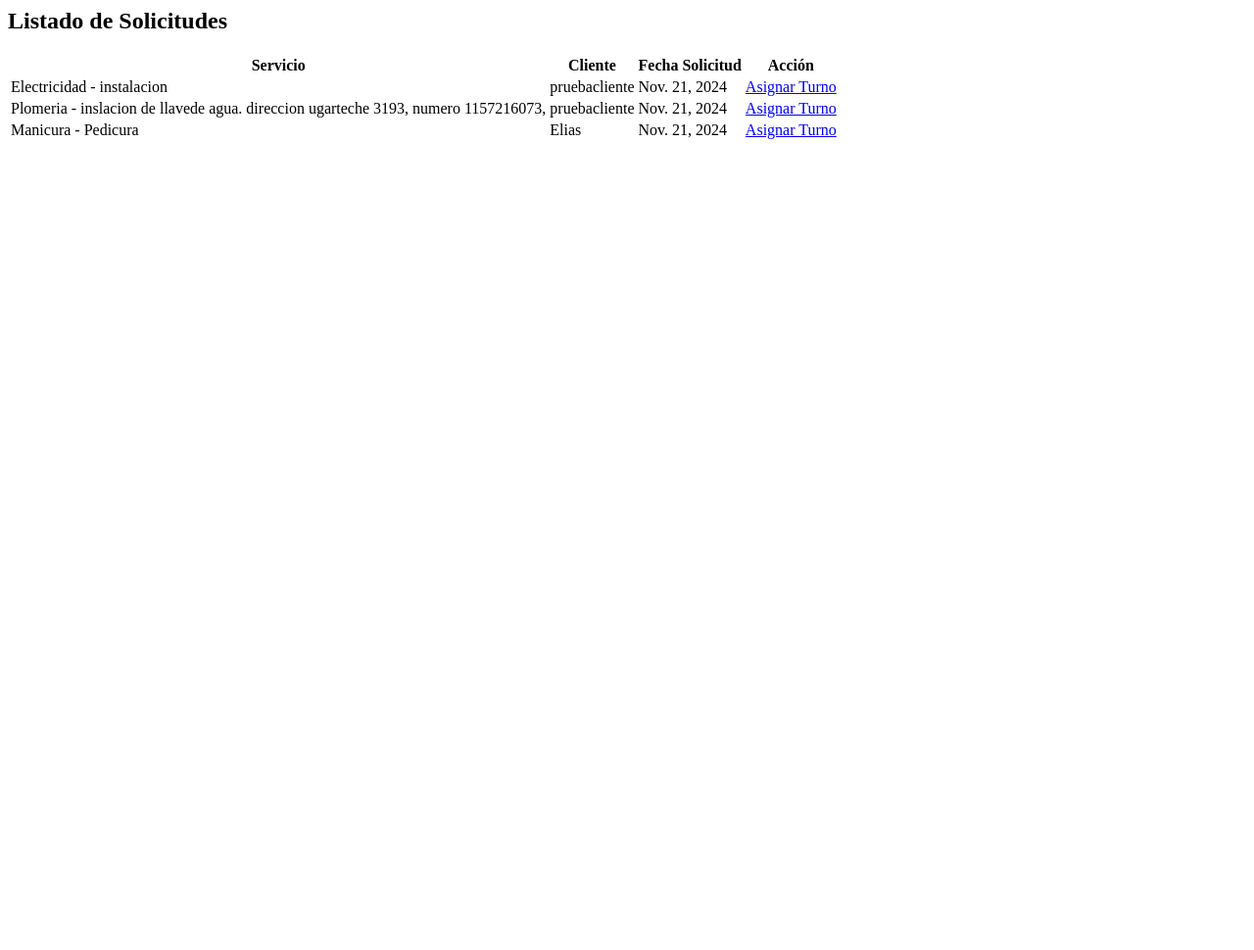
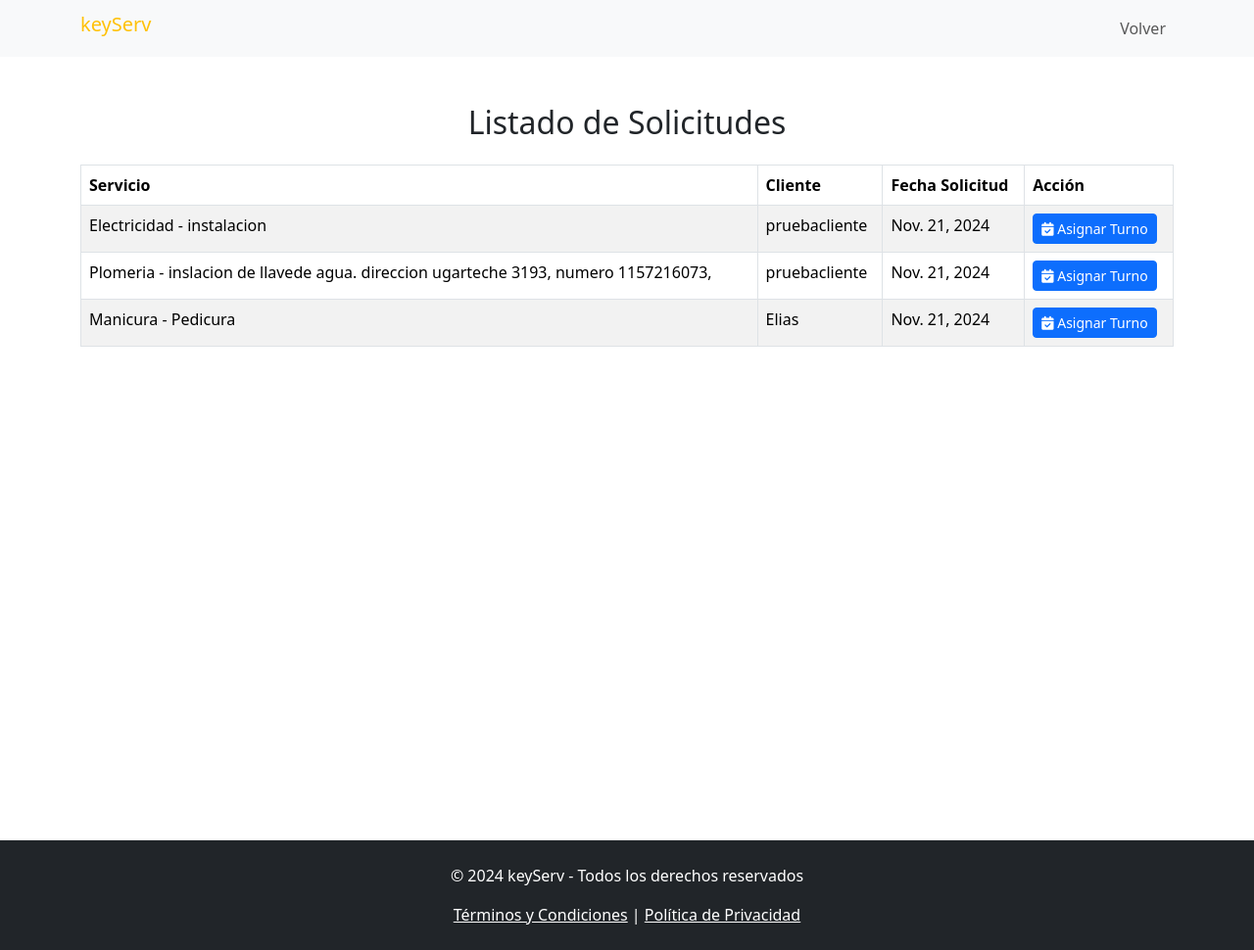
Before and after one commit to herlazarte/Proyecto-BackEnd, a Django app: page /solicitudes/listado_solicitudes/ in a window 1280 px wide. Shown: the whole page at 98% size. Before the commit the page ends 142 px from the top, so only its background shows below. Run offline with Django 5.2, Linux system fonts and the light colour scheme; data comes from the database, SQL or seed files in the repository; some libraries are stand-ins or nearby versions.

Commit message:
plantilla lista de solicitudes completa

```diff
--- a/apps/solicitudes/templates/listado_solicitudes.html
+++ b/apps/solicitudes/templates/listado_solicitudes.html
@@ -1,7 +1,30 @@
-<h2>Listado de Solicitudes</h2>
+{% extends 'base.html' %}
 
-<table>
-    <thead>
+{% block navbar %}
+  <!-- Navbar -->
+  <nav class="navbar navbar-expand-lg navbar-light bg-light">
+    <div class="container">
+      <h1 class="navbar-brand text-warning" href="#">keyServ</h1>
+      <button class="navbar-toggler" type="button" data-bs-toggle="collapse" data-bs-target="#navbarNav" aria-controls="navbarNav" aria-expanded="false" aria-label="Toggle navigation">
+        <span class="navbar-toggler-icon"></span>
+      </button>
+      <div class="collapse navbar-collapse" id="navbarNav">
+        <ul class="navbar-nav ms-auto">
+          <li class="nav-item">
+            <a class="nav-link" href="{% url 'dashboard' %}">Volver</a>
+          </li>
+        </ul>
+      </div>
+    </div>
+  </nav>
+{% endblock %}
+
+{% block content %}
+<main class="container py-5 d-flex flex-column min-vh-100">
+    <h2 class="text-center text-dark mb-4">Listado de Solicitudes</h2>
+
+    <table class="table table-striped table-bordered">
+        <thead class="bg-warning text-white">
             <tr>
                 <th>Servicio</th>
                 <th>Cliente</th>
@@ -16,9 +39,13 @@
                 <td>{{ solicitud.cliente }}</td>
                 <td>{{ solicitud.fecha_servicio }}</td>
                 <td>
-                <a href="{% url 'asignar_turno' solicitud.id %}">Asignar Turno</a>
+                    <a href="{% url 'asignar_turno' solicitud.id %}" class="btn btn-primary btn-sm">
+                        <i class="fas fa-calendar-check"></i> Asignar Turno
+                    </a>
                 </td>
             </tr>
             {% endfor %}
         </tbody>
     </table>
+</main>
+{% endblock %}
--- a/templates/base.html
+++ b/templates/base.html
@@ -5,6 +5,7 @@
     <meta charset="utf-8">
     <meta name="viewport" content="width=device-width, initial-scale=1">
     <title>KeyServ</title>
+    <link href="https://cdnjs.cloudflare.com/ajax/libs/font-awesome/6.0.0-beta3/css/all.min.css" rel="stylesheet">
     <link href="https://cdn.jsdelivr.net/npm/bootstrap@5.3.3/dist/css/bootstrap.min.css" rel="stylesheet" integrity="sha384-QWTKZyjpPEjISv5WaRU9OFeRpok6YctnYmDr5pNlyT2bRjXh0JMhjY6hW+ALEwIH" crossorigin="anonymous">
     {% endblock %}
   </head>
```
Lines whose indentation alone changed are shown as unchanged.
